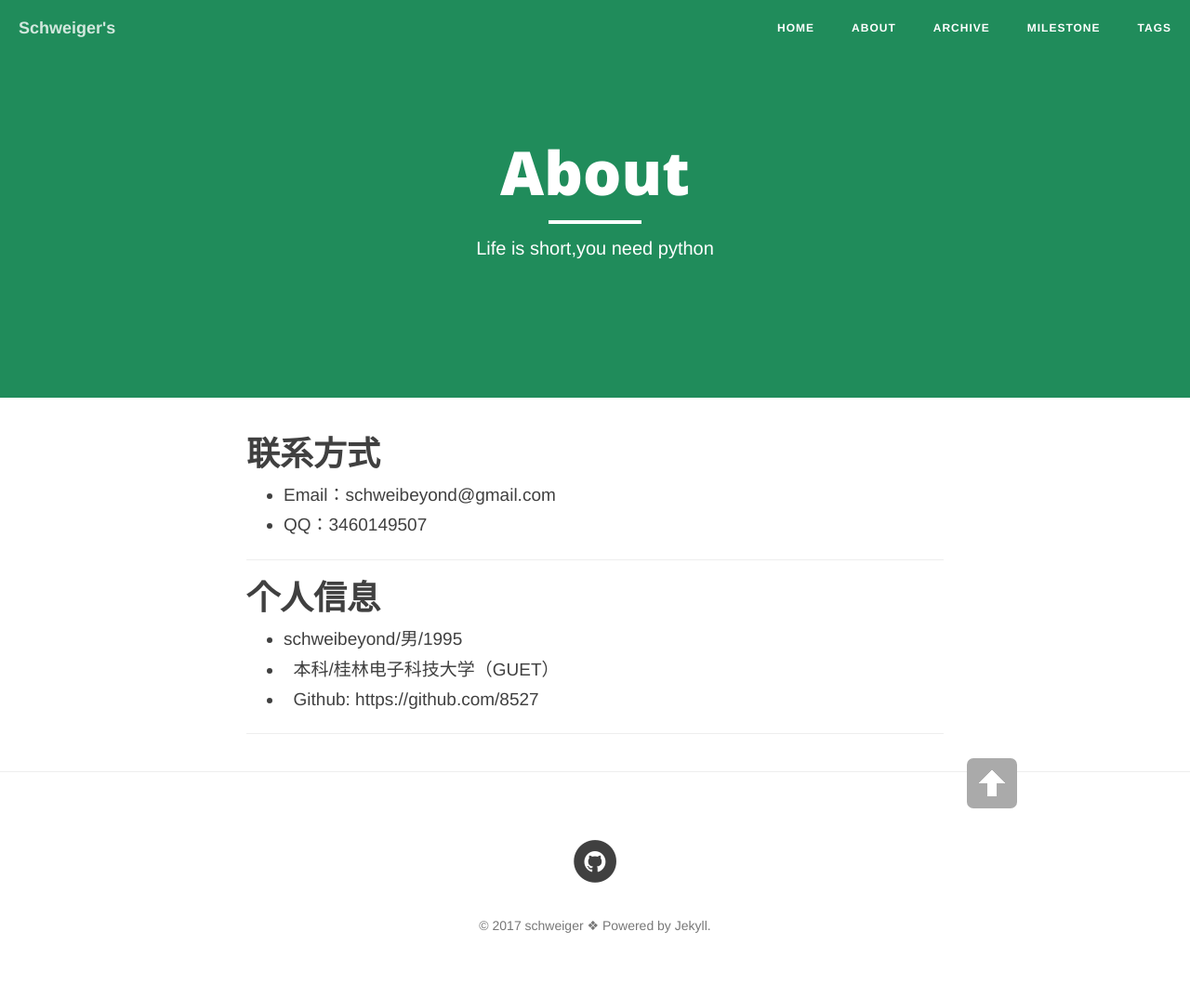
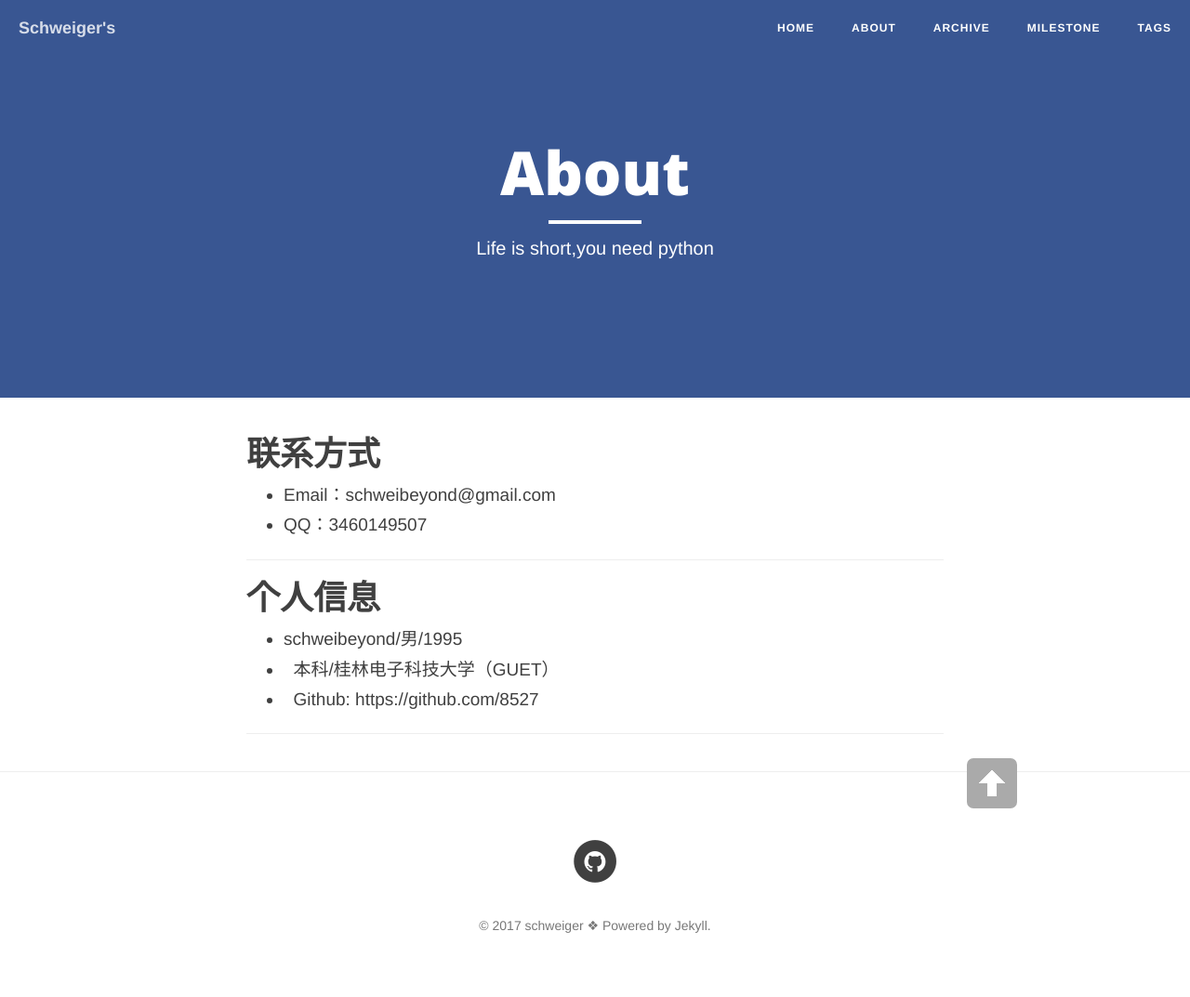
Before and after one commit to 8527/8527.github.io, a Jekyll site: the page built from about.md, in a window 1280 px wide. Shown: the whole page at 93% size. Built offline with Jekyll 4.4.1, drawn with Linux system fonts in a browser that asks for light colours; nearby versions of some CDN libraries.

Commit message:
Update about.md

```diff
--- a/about.md
+++ b/about.md
@@ -2,7 +2,7 @@
 layout: page
 title: "About"
 description: "Life is short,you need python"
-header-img: "img/green.jpg"
+header-img:
 ---
 
 
```
